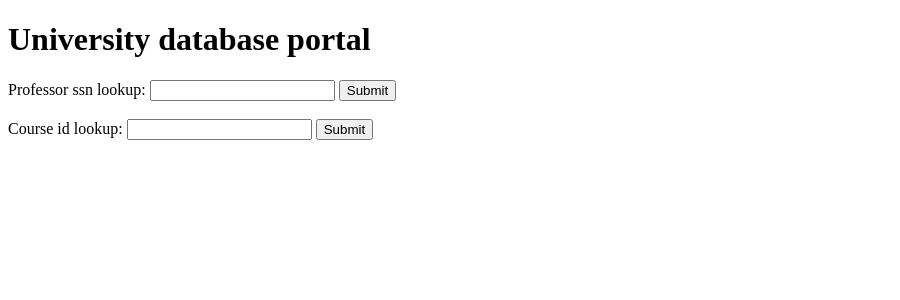
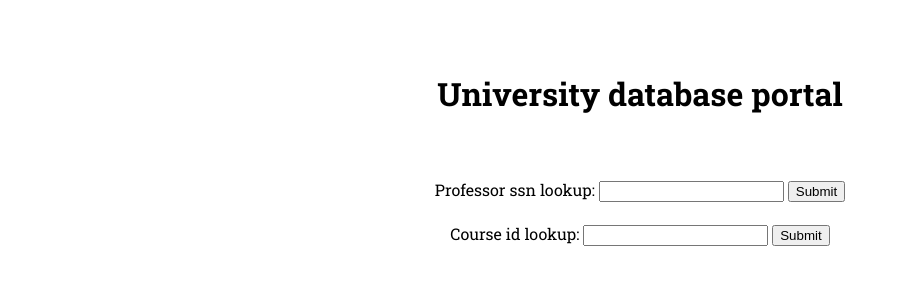
Before and after one commit to TheJolman/mysql-portal, a PHP site: page / in a window 1280 px wide. Shown: the top 300 px of the page, without its empty margins (0-900 px from the left). Run offline with PHP 8.4, Linux system fonts and the light colour scheme.

Commit message:
added basic css

```diff
--- a/index.php
+++ b/index.php
@@ -1,12 +1,20 @@
 <!DOCTYPE html>
-<html>
+<html lang="en">
 
 <head>
+  <meta charset="utf-8" />
+  <link rel="stylesheet" href="styles.css" />
+  <link rel="preconnect" href="https://fonts.googleapis.com">
+  <link rel="preconnect" href="https://fonts.gstatic.com" crossorigin>
+  <link href="https://fonts.googleapis.com/css2?family=Roboto+Slab:wght@100..900&display=swap" rel="stylesheet">
   <title>DB Access Page</title>
 </head>
 
 <body>
-<h1>University database portal</h1>
+
+  <h1 class="center">University database portal</h1>
+
+  <div class="center">
 
     <form action="professor.php" method="post">
       <label for="prof_ssn">Professor ssn lookup:</label>
@@ -21,6 +29,7 @@
       <input name="course_id" id="course_id" type="text">
       <button type="submit">Submit</button>
     </form>
+  </div>
 </body>
 
 </html>
--- /dev/null
+++ b/styles.css
@@ -0,0 +1,13 @@
+html {
+  font-family: "Roboto Slab", serif;
+}
+
+h1 {
+  padding: 2em;
+}
+
+.center {
+  margin: auto;
+  width: 50%;
+  text-align: center;
+}
```
Lines whose indentation alone changed are shown as unchanged.
